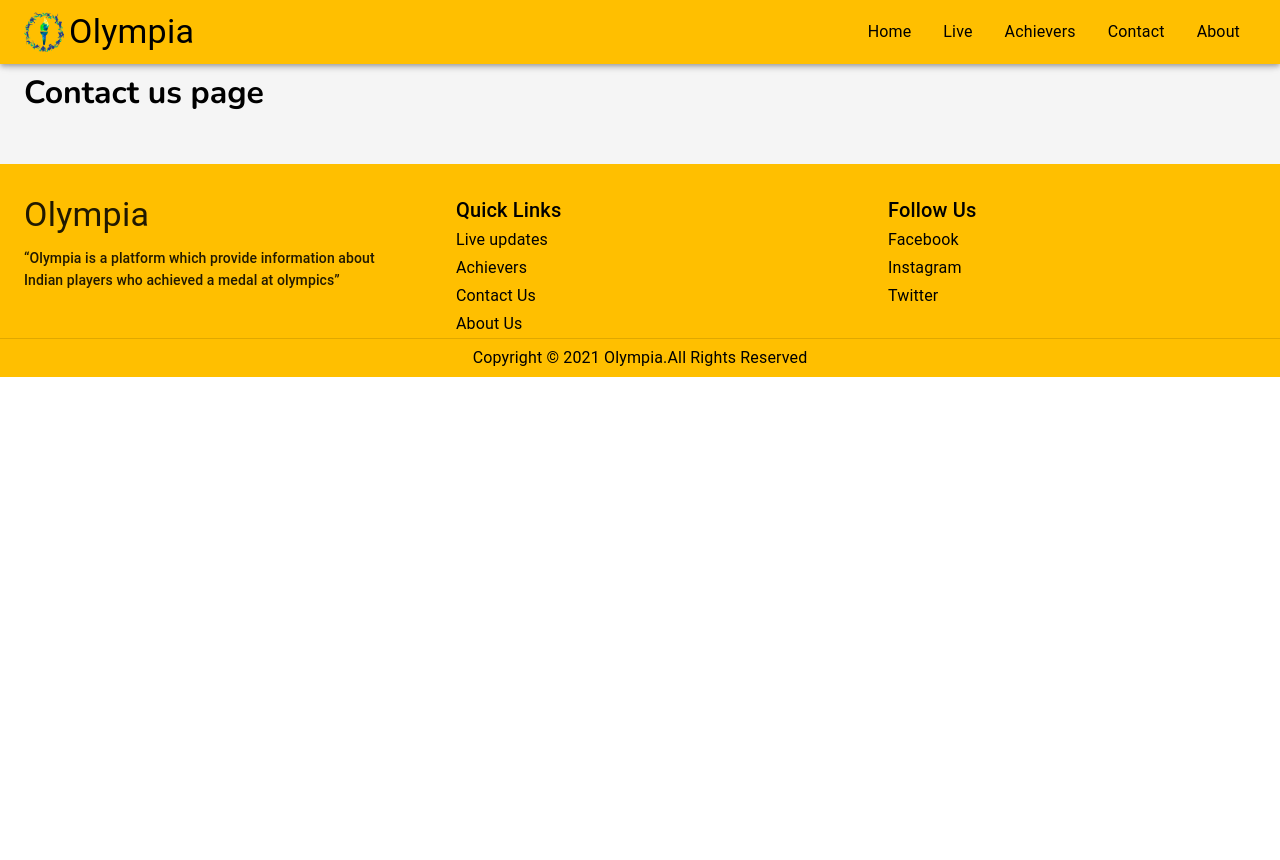
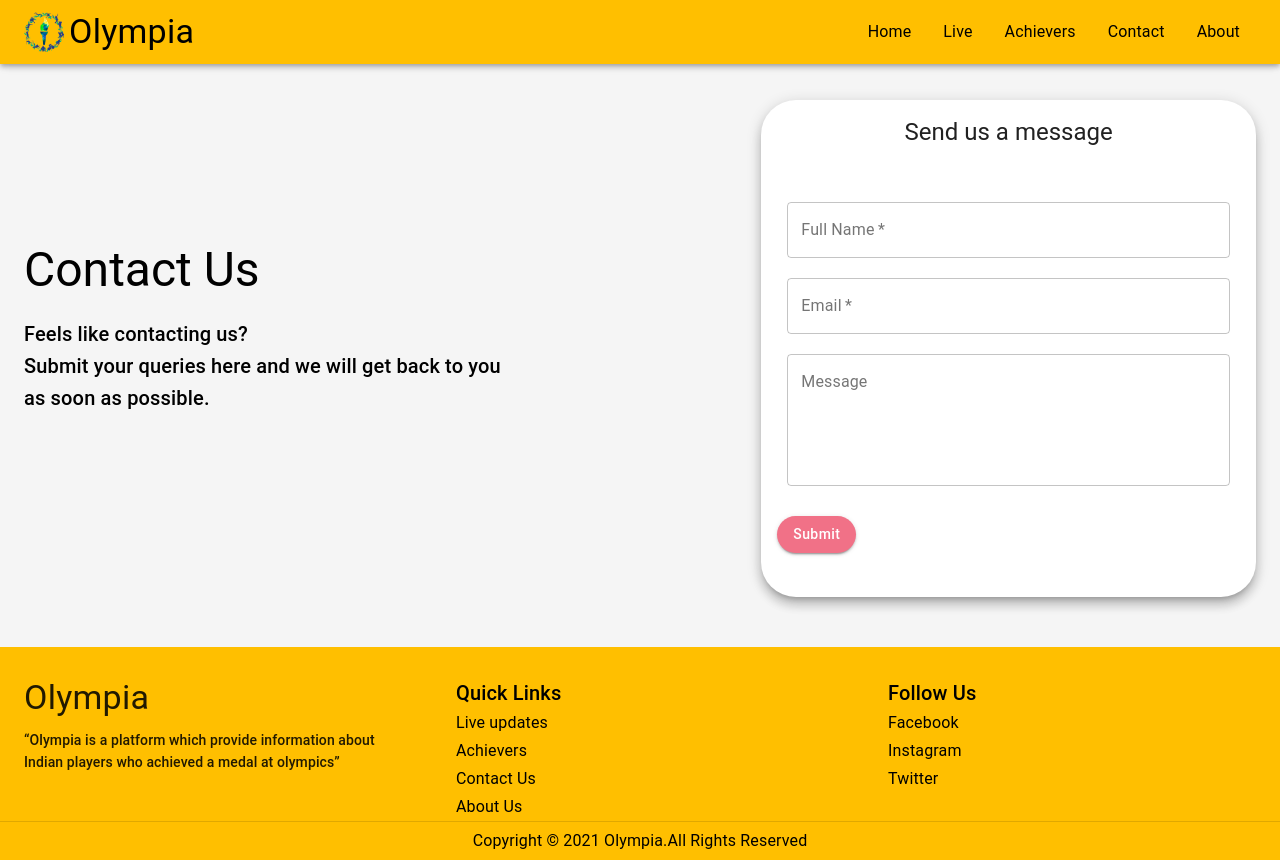
Before and after one commit to jeethendra2000/olympia, a Next.js app in the folder frontend/: page /contactUs in a window 1280 px wide. Before the commit the page ends 800 px from the top, so only its background shows below. Built offline with nearby package versions, Linux system fonts and the light colour scheme.

Commit message:
added contact form frontend

```diff
--- a/frontend/components/AboutCard.jsx
+++ b/frontend/components/AboutCard.jsx
@@ -1,13 +1,9 @@
 import React from "react";
 import { makeStyles } from "@material-ui/core/styles";
 import Card from "@material-ui/core/Card";
-import CardActions from "@material-ui/core/CardActions";
 import CardContent from "@material-ui/core/CardContent";
-import Button from "@material-ui/core/Button";
 import Typography from "@material-ui/core/Typography";
-import Box from "@material-ui/core/Box";
 import Grid from "@material-ui/core/Grid";
-import Image from "next/image";
 import Avatar from "@material-ui/core/Avatar";
 import styles from "../styles/Home.module.css";
 
--- a/frontend/pages/contactUs.jsx
+++ b/frontend/pages/contactUs.jsx
@@ -1,11 +1,111 @@
-import React from 'react'
+import React from "react";
+import {
+  Box,
+  Card,
+  CardContent,
+  Button,
+  Grid,
+  TextField,
+  Typography,
+} from "@material-ui/core";
 
 function contactUs() {
-    return (
-        <div>
-            <h1>Contact us page</h1>
-        </div>
-    )
+  return (
+    <div style={{ marginTop: "50px" }}>
+      <Grid container spacing={4} alignItems="center">
+        <Grid item xs={12} sm={12} md={5}>
+          <Typography variant="h3" style={{ marginBottom: "20px" }}>
+            Contact Us
+          </Typography>
+          <Typography variant="h6" style={{ marginBottom: "40px" }}>
+            Feels like contacting us?
+            <br />
+            Submit your queries here and we will get back to you as soon as
+            possible.
+          </Typography>
+        </Grid>
+
+        <Grid item xs={12} sm={12} md={2}></Grid>
+        <Grid item xs={12} sm={12} md={5}>
+          <Card elevation={8} style={{ borderRadius: "35px" }}>
+            <CardContent>
+              <Grid
+                justify="center"
+                alignItems="center"
+                direction="column"
+                container
+                spacing={3}
+                component="form"
+                noValidate
+                autoComplete="off"
+                // onSubmit={handleSubmit}
+              >
+                <Grid item>
+                  <Typography variant="h5" style={{ marginBottom: "20px" }}>
+                    Send us a message
+                  </Typography>
+                </Grid>
+                <Grid item>
+                  <form noValidate autoComplete="off">
+                    <TextField
+                      style={{
+                        margin: "10px",
+                        paddingRight: "20px",
+                      }}
+                      color="secondary"
+                      label="Full Name"
+                      variant="outlined"
+                      fullWidth
+                      required
+                    />
+                    <TextField
+                      style={{
+                        margin: "10px",
+                        paddingRight: "20px",
+                      }}
+                      color="secondary"
+                      label="Email"
+                      variant="outlined"
+                      fullWidth
+                      required
+                    />
+                    <TextField
+                      style={{
+                        margin: "10px",
+                        paddingRight: "20px",
+                      }}
+                      color="secondary"
+                      label="Message"
+                      variant="outlined"
+                      multiline
+                      rows={5}
+                      fullWidth
+                    />
+                    <Button
+                      variant="contained"
+                      type="submit"
+                      // color="secondary"
+                      style={{
+                        alignSelf: "center",
+                        borderRadius: "20px",
+                        marginTop: "20px",
+                        marginBottom: "20px",
+                        textTransform: "capitalize",
+                        backgroundColor: "#f17187",
+                        color: "white",
+                      }}
+                    >
+                      Submit
+                    </Button>
+                  </form>
+                </Grid>
+              </Grid>
+            </CardContent>
+          </Card>
+        </Grid>
+      </Grid>
+    </div>
+  );
 }
 
-export default contactUs
+export default contactUs;
```
